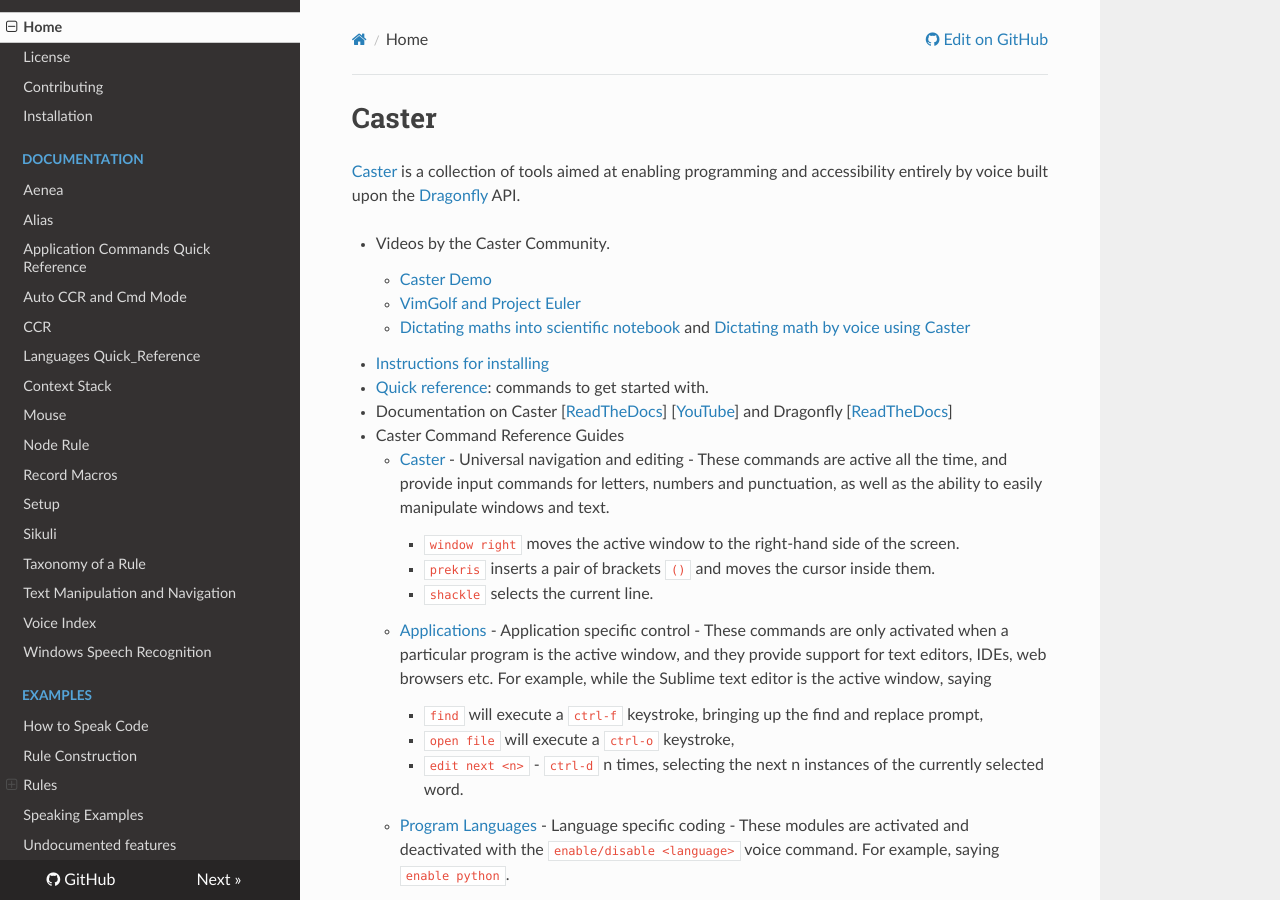
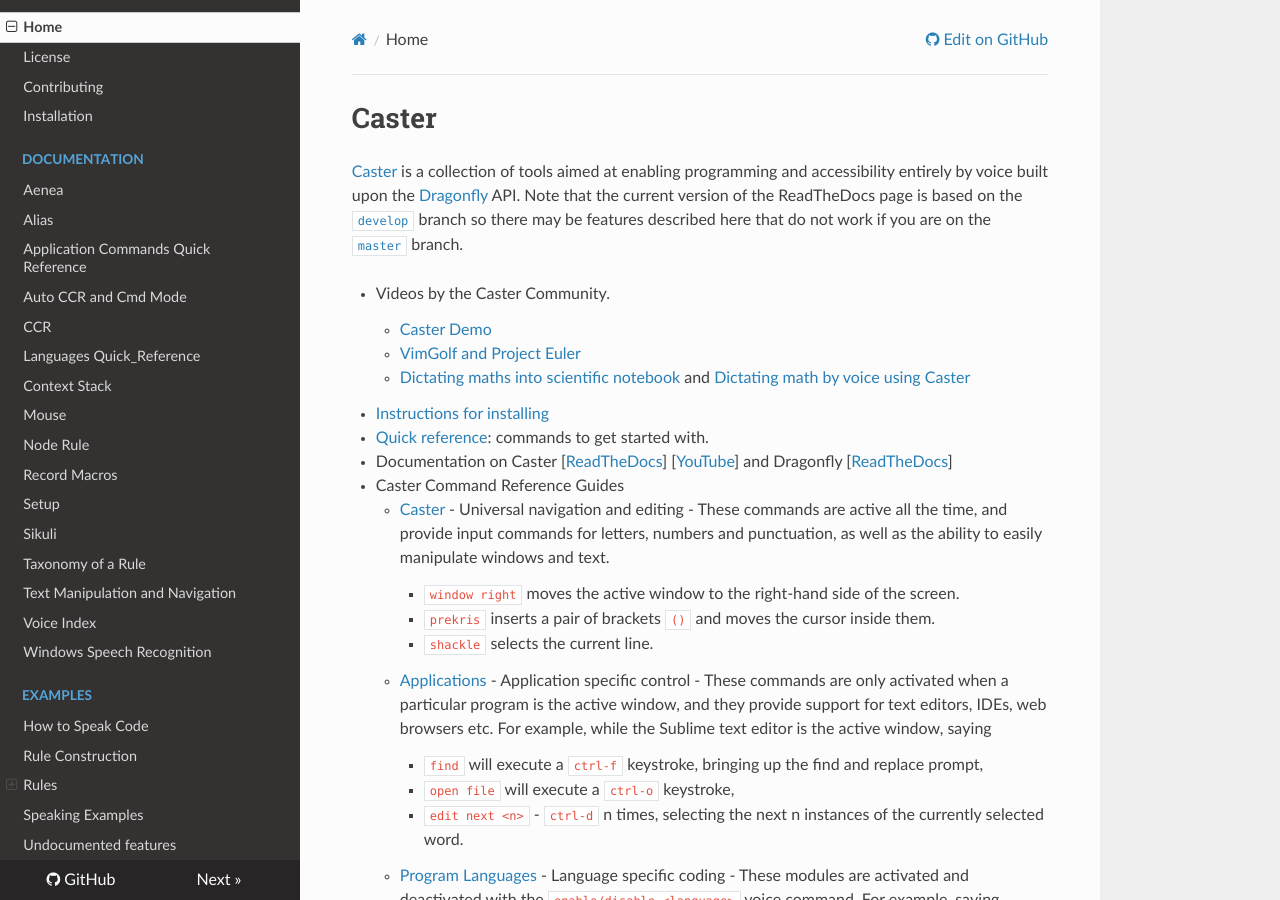
Before and after one commit to dictation-toolbox/Caster, an MkDocs documentation site: the page built from castervoice/doc/index.md, in a window 1280 px wide and 900 px high. Built offline with MkDocs 1.6.1, drawn with Linux system fonts in a browser that asks for light colours; nearby versions of some CDN libraries; comment, search, counter and statistics services are not loaded.

Commit message:
add that docs are develop br

```diff
--- a/castervoice/doc/index.md
+++ b/castervoice/doc/index.md
@@ -1,6 +1,6 @@
 # Caster
 
-[Caster](http://dictation-toolbox.github.io/caster/) is a collection of tools aimed at enabling programming and accessibility entirely by voice built upon the [Dragonfly](https://github.com/dictation-toolbox/dragonfly) API.
+[Caster](http://dictation-toolbox.github.io/caster/) is a collection of tools aimed at enabling programming and accessibility entirely by voice built upon the [Dragonfly](https://github.com/dictation-toolbox/dragonfly) API. Note that the current version of the ReadTheDocs page is based on the [`develop`](https://github.com/dictation-toolbox/Caster/tree/develop) branch so there may be features described here that do not work if you are on the [`master`](https://github.com/dictation-toolbox/Caster/tree/master) branch.
 
 - Videos by the Caster Community.
     - [Caster Demo](https://www.youtube.com/watch?v=oIwh3z2jXD4)
```
